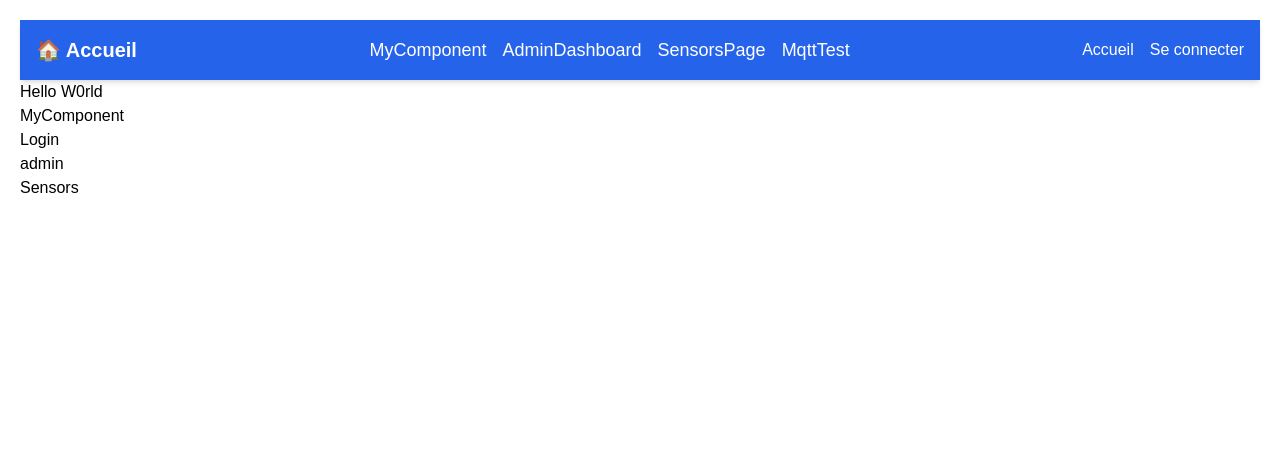
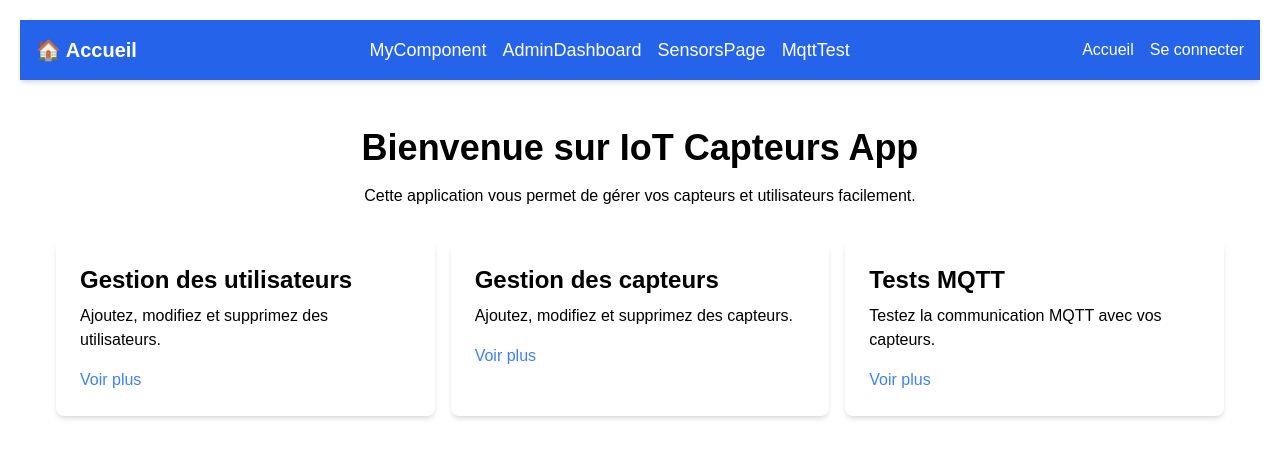
Before and after one commit to Kiltakaro/PFE_Capteurs_Iot, a Vue app in the folder frontend/: page / in a window 1280 px wide. Shown: the top 458 px of the page. Built offline with nearby package versions, Linux system fonts and the light colour scheme.

Commit message:
add HomePage

```diff
--- a/frontend/src/components/HelloWorld.vue
+++ /dev/null
@@ -1,28 +0,0 @@
-<template>
-  <NavBar/>
-  <div>
-    <h1>Hello W0rld</h1>
-    <ul>
-      <li><router-link to="/mycomponent">MyComponent</router-link></li>
-      <li><router-link to="/login">Login</router-link></li>
-      <li><router-link to="/admindashboard">admin</router-link></li>
-      <li><router-link to="/sensors">Sensors</router-link></li>
-
-    </ul>
-  </div>
-</template>
-
-<script>
-import NavBar from './NavBar.vue';
-
-export default {
-  name: 'HelloWorld',
-
-  components: {
-    NavBar
-  }
-}
-</script>
-
-<style scoped>
-</style>
--- /dev/null
+++ b/frontend/src/components/HomeComponent.vue
@@ -0,0 +1,45 @@
+<template>
+  <div>
+    <NavBar/>
+    <div class="container mx-auto p-4">
+      <h1 class="text-4xl font-bold text-center mt-8">Bienvenue sur IoT Capteurs App</h1>
+      <p class="text-center mt-4">Cette application vous permet de gérer vos capteurs et utilisateurs facilement.</p>
+
+      <div class="grid grid-cols-1 md:grid-cols-2 lg:grid-cols-3 gap-4 mt-8">
+        <div class="bg-white p-6 rounded-lg shadow-md">
+          <h2 class="text-2xl font-bold mb-2">Gestion des utilisateurs</h2>
+          <p>Ajoutez, modifiez et supprimez des utilisateurs.</p>
+          <router-link to="/users" class="text-blue-500 hover:underline mt-4 inline-block">Voir plus</router-link>
+        </div>
+        <div class="bg-white p-6 rounded-lg shadow-md">
+          <h2 class="text-2xl font-bold mb-2">Gestion des capteurs</h2>
+          <p>Ajoutez, modifiez et supprimez des capteurs.</p>
+          <router-link to="/sensors" class="text-blue-500 hover:underline mt-4 inline-block">Voir plus</router-link>
+        </div>
+        <div class="bg-white p-6 rounded-lg shadow-md">
+          <h2 class="text-2xl font-bold mb-2">Tests MQTT</h2>
+          <p>Testez la communication MQTT avec vos capteurs.</p>
+          <router-link to="/mqtttest" class="text-blue-500 hover:underline mt-4 inline-block">Voir plus</router-link>
+        </div>
+      </div>
+    </div>
+  </div>
+</template>
+
+<script>
+import NavBar from './NavBar.vue';
+
+export default {
+  name: 'HomeComponent',
+
+  components: {
+    NavBar
+  }
+}
+</script>
+
+<style scoped>
+.container {
+  max-width: 1200px;
+}
+</style>
--- a/frontend/src/main.js
+++ b/frontend/src/main.js
@@ -6,12 +6,12 @@ import * as VueRouter from 'vue-router'
 
 // Importation des composants pour les routes
 import MyComponent from './components/MyComponent.vue'
-import HelloWorld from './components/HelloWorld.vue'
 import LoginPage from './components/LoginPage.vue'
 import AdminDashboard from './components/AdminDashboard.vue'
 import IotSensors from './components/IotSensors.vue'
 import NotFound from './components/NotFound.vue'
 import UserProfile from './components/UserProfile.vue'
+import HomeComponent from './components/HomeComponent.vue'
 // import MqttTest from './components/MqttTest.vue'
 
 import './assets/tailwind.css'; // Pas toucher, SANS ça pas de tailwindcss
@@ -19,12 +19,13 @@ import './assets/tailwind.css'; // Pas toucher, SANS ça pas de tailwindcss
 
 // Configuration du routeur directement dans main.js
 const router = VueRouter.createRouter({
+  // on enlevera peut etre ça, c'est assez chiant du moins en dev
   history: VueRouter.createWebHistory(), // Utilisation de l'historique web (naviguer sans recharger la page)
   routes: [
     {
       path: '/',
       name: 'Home',
-      component: HelloWorld
+      component: HomeComponent
     },
     {
       path: '/mycomponent',
```
